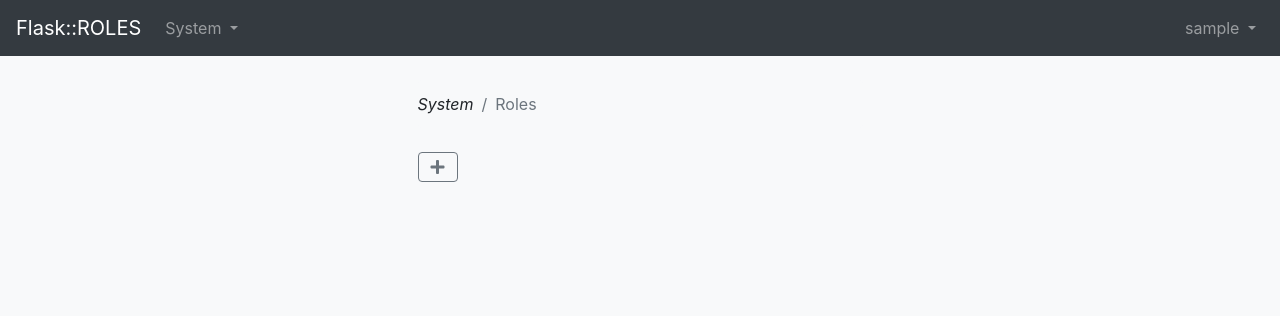
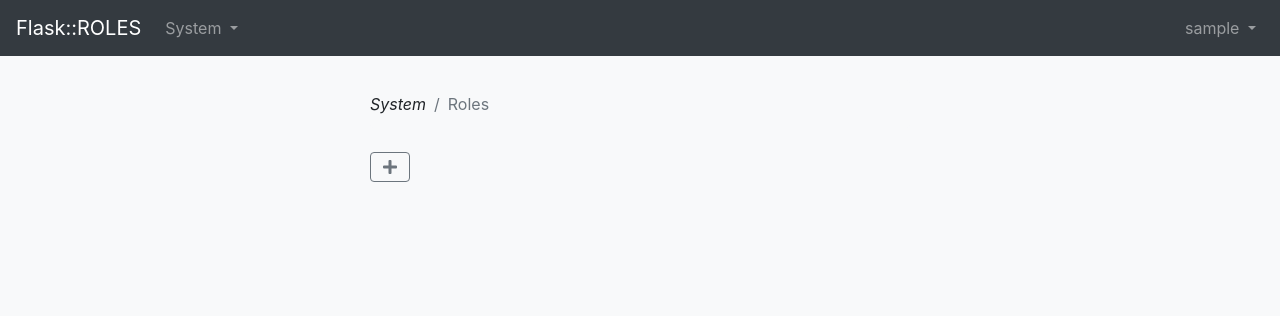
Before and after one commit to AstroKiR/flask_roles_permissions, a Flask app: page /roles in a window 1280 px wide. Shown: the top 316 px of the page. Run offline with Flask 2, Linux system fonts and the light colour scheme; the visitor is signed in with stand-in values (Sample User, id 1); data comes from the database, SQL or seed files in the repository; data that the repository does not hold is empty; some libraries are stand-ins or nearby versions.

Commit message:
roles width content

```diff
--- a/app/templates/roles/create_role.html
+++ b/app/templates/roles/create_role.html
@@ -3,7 +3,7 @@
 {% block content %}
 
 <div class="row justify-content-center create_user">
-    <div class="col-md-5">
+    <div class="col-md-6">
         {% with messages = get_flashed_messages() %}
         {% if messages %}
         <ul class="list-group mb-4">
--- a/app/templates/roles/roles.html
+++ b/app/templates/roles/roles.html
@@ -2,7 +2,7 @@
 
 {% block content %}
 <div class="row justify-content-center create_role">
-    <div class="col-md-5">
+    <div class="col-md-6">
         {% with messages = get_flashed_messages() %}
         {% if messages %}
         <ul class="list-group mb-4">
```
